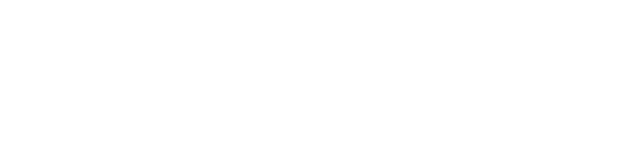
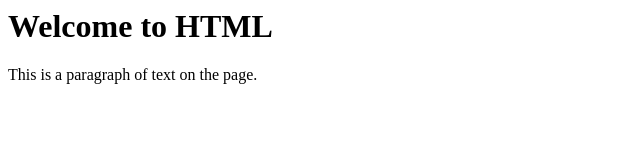
Before and after one commit to Lunarian-Nova/001-titles-headings-paragraphs-Lunarian-Nova, a website: page index.html in a window 1280 px wide. Shown: the whole page, without its empty margins (0-640 px from the left). Drawn offline with Linux system fonts and the light colour scheme.

Commit message:
Add title and content to index.html

```diff
--- a/index.html
+++ b/index.html
@@ -1,8 +1,9 @@
 <html>
     <head>
-
+        <title>Titles and Headings and Paragraphs</title>
     </head>
     <body>
-
+        <h1>Welcome to HTML</h1>
+        <p>This is a paragraph of text on the page.</p>
     </body>
 </html>
```
